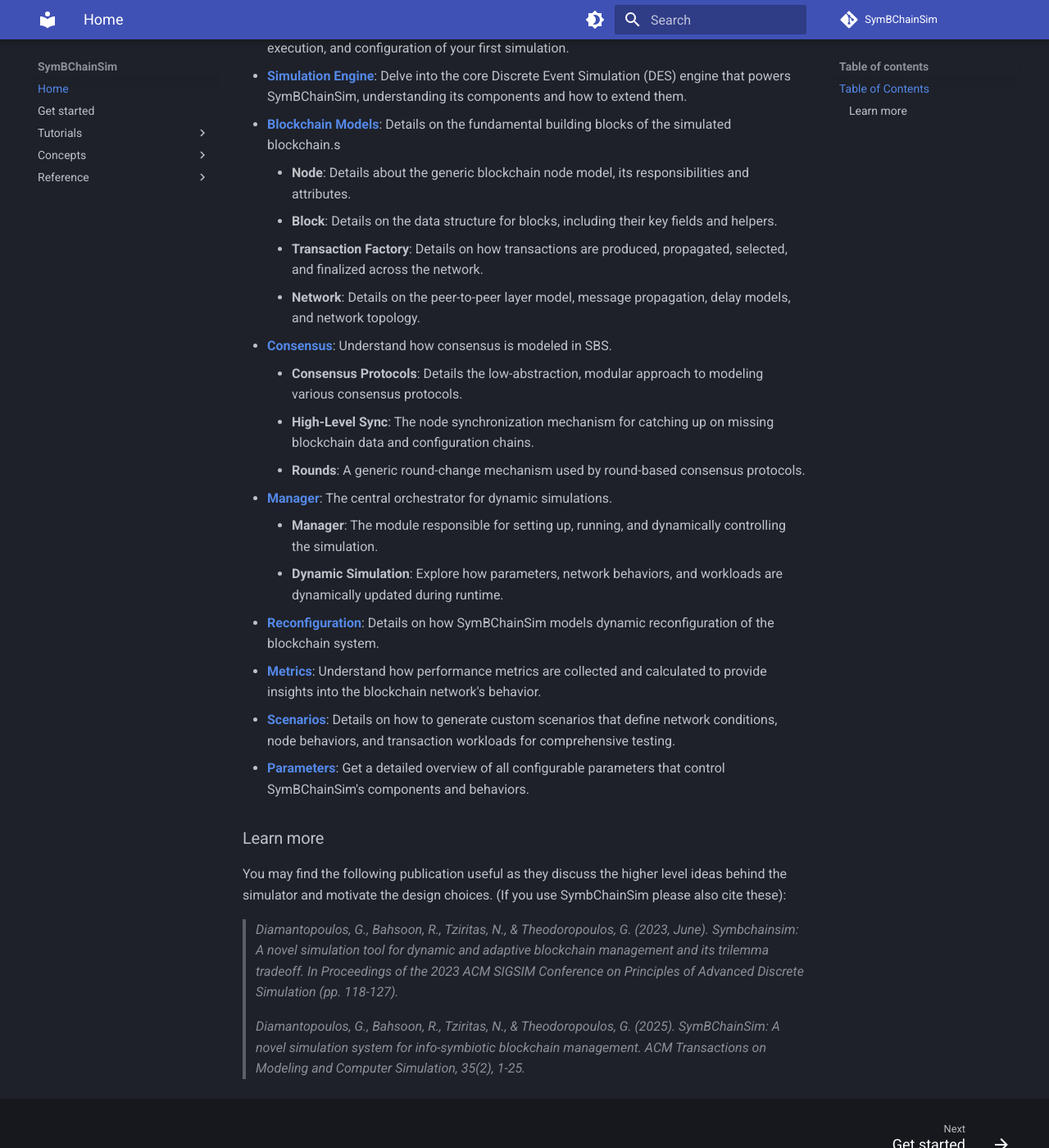
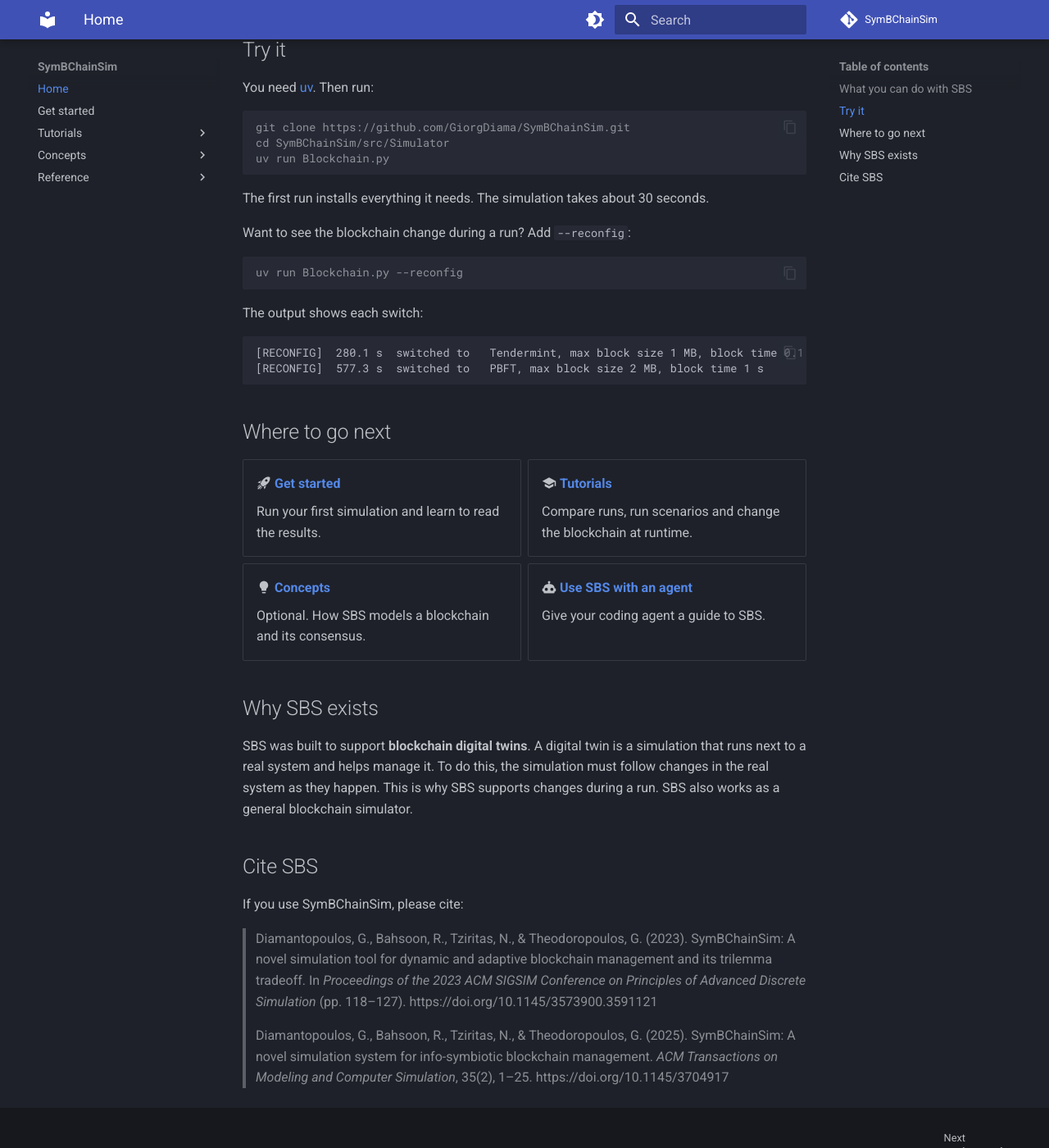
Before and after one commit to GiorgDiama/SymBChainSim, an MkDocs documentation site: the page built from docs/index.md, in a window 1280 px wide and 1400 px high, scrolled down 471 px. Shown: the whole window at 82% size. Built offline with MkDocs 1.6.1 and Material for MkDocs 9.7.7, drawn with Linux system fonts in a browser that asks for light colours; comment, search, counter and statistics services are not loaded; some of the changed text lies outside the part shown.

````diff
--- a/docs/index.md
+++ b/docs/index.md
@@ -1,33 +1,75 @@
-# Introduction to SymbChainSim
+# SymBChainSim
 
-**SymbChainSim (SBS)** is a blockchain simulation tool written in Python that supports dynamic updates **during runtime**. The motivation behind SymbChainSim is dynamic blockchain optimisation / management while the ultimate goal is the creation of blockchain digital twins. SymbChainSim is designed to be modular and takes a low abstraction approach to modelling consensus protocols to accurately capture their dynamics.
+SymBChainSim (SBS) is a blockchain simulator written in Python.
+You can change the blockchain **while the simulation runs**.
+For example, you can switch the consensus protocol, the block size or the network conditions mid-run.
 
-SymbChainSim is a Discrete Event Simulation (DES) tool. A quick introduction to DES can be found [here](https://softwaresim.com/blog/a-gentle-introduction-to-discrete-event-simulation/). In general, working with SymbChainSim does not require deep understanding of the concepts behind DES; an intuitive idea of DES is enough to start using and even extending SBS.
+## What you can do with SBS
 
-## Table of Contents
--   [**Quick Start**](quick_start.md): Get up and running with SymBChainSim. This section covers installation, basic execution, and configuration of your first simulation.
--   [**Simulation Engine**](simulation_engine.md): Delve into the core Discrete Event Simulation (DES) engine that powers SymBChainSim, understanding its components and how to extend them.
--   [**Blockchain Models**](node.md): Details on the fundamental building blocks of the simulated blockchain.s
-    -   **Node**: Details about the generic blockchain node model, its responsibilities and attributes.
-    -   **Block**: Details on the data structure for blocks, including their key fields and helpers.
-    -   **Transaction Factory**: Details on how transactions are produced, propagated, selected, and finalized across the network.
-    -   **Network**: Details on the peer-to-peer layer model, message propagation, delay models, and network topology.
-- [**Consensus**](consensus.md): Understand how consensus is modeled in SBS.
-    -   **Consensus Protocols**: Details the low-abstraction, modular approach to modeling various consensus protocols.
-    -   **High-Level Sync**: The node synchronization mechanism for catching up on missing blockchain data and configuration chains.
-    -   **Rounds**: A generic round-change mechanism used by round-based consensus protocols.
-- [**Manager**](manager.md): The central orchestrator for dynamic simulations.
-    -   **Manager**: The module responsible for setting up, running, and dynamically controlling the simulation.
-    -   **Dynamic Simulation**: Explore how parameters, network behaviors, and workloads are dynamically updated during runtime.
-- [**Reconfiguration**](reconfiguration.md): Details on how SymBChainSim models dynamic reconfiguration of the blockchain system.
-- [**Metrics**](metrics.md): Understand how performance metrics are collected and calculated to provide insights into the blockchain network's behavior.
-- [**Scenarios**](scenarios.md): Details on how to generate custom scenarios that define network conditions, node behaviors, and transaction workloads for comprehensive testing.
-- [**Parameters**](simulation_parameters.md): Get a detailed overview of all configurable parameters that control SymBChainSim's components and behaviors.
+- Measure throughput, latency and decentralisation for a blockchain setup.
+- Compare consensus protocols: PBFT, Tendermint and BigFoot.
+- Replay a scenario with changing network speed, workload and node failures.
+- Reconfigure the blockchain during a run and see the effect.
 
-### Learn more
+## Try it
 
-You may find the following publication useful as they discuss the higher level ideas behind the simulator and motivate the design choices. (If you use SymbChainSim please also cite these):
+You need [uv](https://docs.astral.sh/uv/getting-started/installation/). Then run:
 
->*Diamantopoulos, G., Bahsoon, R., Tziritas, N., & Theodoropoulos, G. (2023, June). Symbchainsim: A novel simulation tool for dynamic and adaptive blockchain management and its trilemma tradeoff. In Proceedings of the 2023 ACM SIGSIM Conference on Principles of Advanced Discrete Simulation (pp. 118-127).*
->
->*Diamantopoulos, G., Bahsoon, R., Tziritas, N., & Theodoropoulos, G. (2025). SymBChainSim: A novel simulation system for info-symbiotic blockchain management. ACM Transactions on Modeling and Computer Simulation, 35(2), 1-25.*
+```console
+git clone https://github.com/GiorgDiama/SymBChainSim.git
+cd SymBChainSim/src/Simulator
+uv run Blockchain.py
+```
+
+The first run installs everything it needs. The simulation takes about 30 seconds.
+
+Want to see the blockchain change during a run? Add `--reconfig`:
+
+```console
+uv run Blockchain.py --reconfig
+```
+
+The output shows each switch:
+
+```text
+[RECONFIG]  280.1 s  switched to   Tendermint, max block size 1 MB, block time 0.1 s
+[RECONFIG]  577.3 s  switched to   PBFT, max block size 2 MB, block time 1 s
+```
+
+## Where to go next
+
+<div class="grid cards" markdown>
+
+-   :material-rocket-launch: **[Get started](getting_started.md)**
+
+    Run your first simulation and learn to read the results.
+
+-   :material-school: **[Tutorials](tutorials/compare_runs.md)**
+
+    Compare runs, run scenarios and change the blockchain at runtime.
+
+-   :material-lightbulb: **[Concepts](concepts/des.md)**
+
+    Optional. How SBS models a blockchain and its consensus.
+
+-   :material-robot: **[Use SBS with an agent](reference/agents.md)**
+
+    Give your coding agent a guide to SBS.
+
+</div>
+
+## Why SBS exists
+
+SBS was built to support **blockchain digital twins**.
+A digital twin is a simulation that runs next to a real system and helps manage it.
+To do this, the simulation must follow changes in the real system as they happen.
+This is why SBS supports changes during a run.
+SBS also works as a general blockchain simulator.
+
+## Cite SBS
+
+If you use SymBChainSim, please cite:
+
+> Diamantopoulos, G., Bahsoon, R., Tziritas, N., & Theodoropoulos, G. (2023). SymBChainSim: A novel simulation tool for dynamic and adaptive blockchain management and its trilemma tradeoff. In *Proceedings of the 2023 ACM SIGSIM Conference on Principles of Advanced Discrete Simulation* (pp. 118–127). https://doi.org/10.1145/3573900.3591121
+
+> Diamantopoulos, G., Bahsoon, R., Tziritas, N., & Theodoropoulos, G. (2025). SymBChainSim: A novel simulation system for info-symbiotic blockchain management. *ACM Transactions on Modeling and Computer Simulation*, 35(2), 1–25. https://doi.org/10.1145/3704917
````
Also changed, not shown: README.md (+13 -17 lines), 1 other file.
